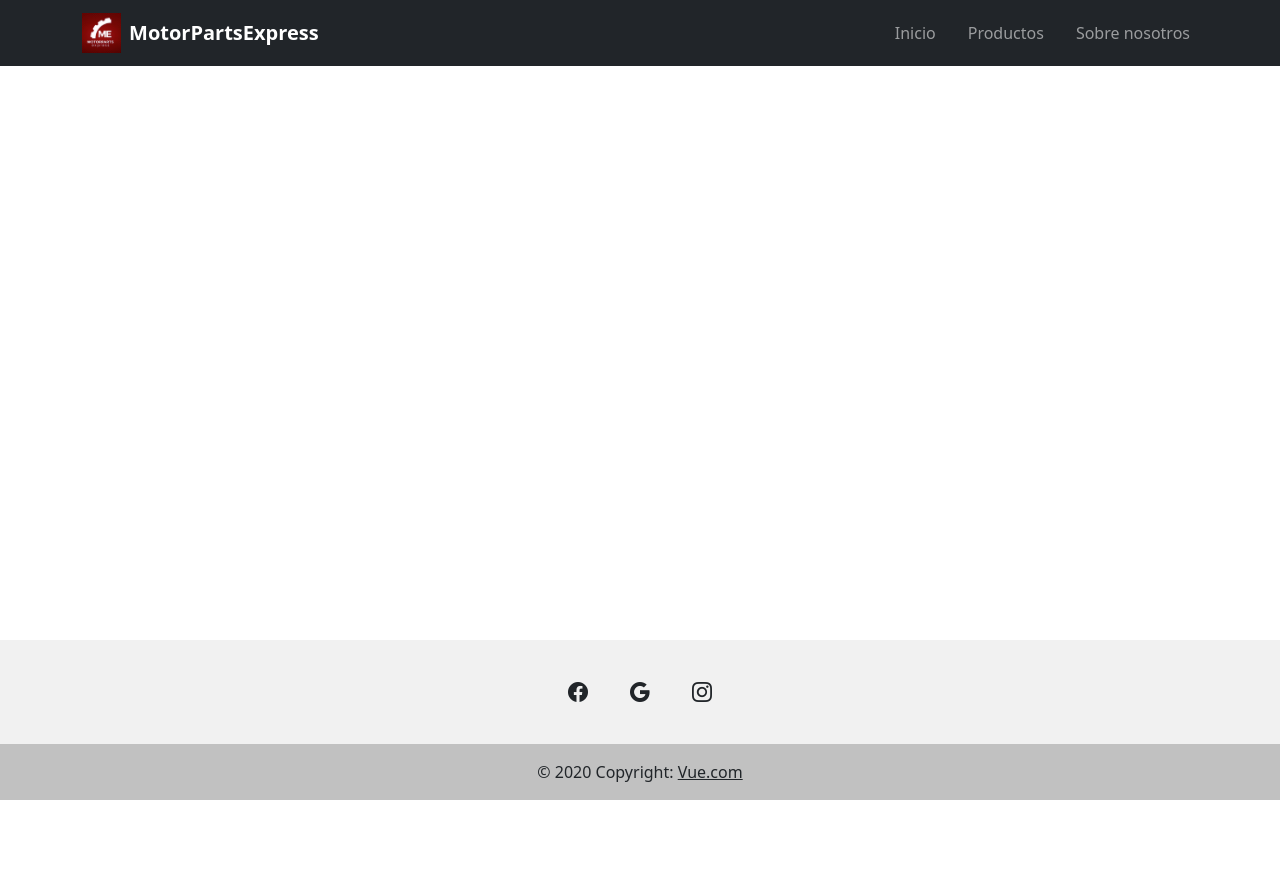
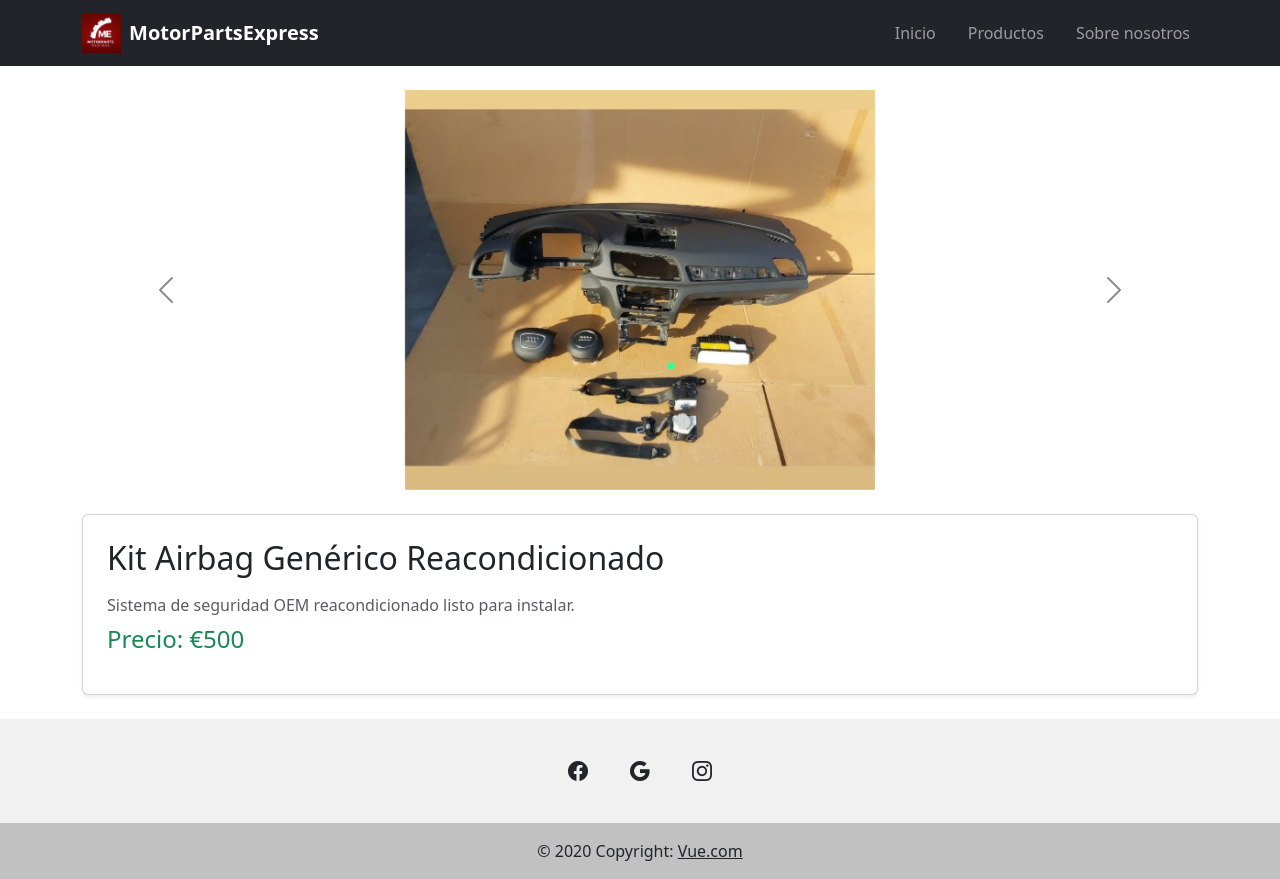
Before and after one commit to Pistachopower/Pagina_Motores_Estatica_Vue, a Vue app in the folder Pagina_Motores_Estatica_Vue/: page /product/airbag/10 in a window 1280 px wide. Before the commit the page ends 800 px from the top, so only its background shows below. Built offline with nearby package versions, Linux system fonts and the light colour scheme.

Commit message:
se implementa detalle del producto pero falta resolver el diseño del detalle y una imagen rota

```diff
--- a/Pagina_Motores_Estatica_Vue/src/data/productos.js
+++ b/Pagina_Motores_Estatica_Vue/src/data/productos.js
@@ -1,18 +1,49 @@
 // Importaciones de imágenes
 import MotorFiat1 from '@/assets/img/Motores/MotorFiat1992000/MotorFiat1.avif'
+import MotorFiat2 from '@/assets/img/Motores/MotorFiat1992000/MotorFiat2.avif'
+import MotorFiat3 from '@/assets/img/Motores/MotorFiat1992000/MotorFiat3.avif'
+
+import MotorFord1 from '@/assets/img/Motores/MotorFord2.2/MotorFord2_1.avif'
 import MotorFord2 from '@/assets/img/Motores/MotorFord2.2/MotorFord2.avif'
+
+import MotorMiyamoto1 from '@/assets/img/Motores/MotorMiyamoto/MotorMiyamoto.avif'
 import MotorMiyamoto2 from '@/assets/img/Motores/MotorMiyamoto/MotorMiyamoto2.avif'
-import MotorNissanTerrano3 from '@/assets/img/Motores/MotorNissanTerrano/MotorNissanTerrano.avif'
-import MotorToyota1KR1_2 from '@/assets/img/Motores/MotorToyota1KR1.0/MotorToyota1KR1.0_4.avif'
-import RenaultK9KA410_1 from '@/assets/img/Motores/RenaultK9KA410/MotorRenault2.avif'
+
+import MotorNissanTerrano1 from '@/assets/img/Motores/MotorNissanTerrano/MotorNissanTerrano.avif'
+import MotorNissanTerrano2 from '@/assets/img/Motores/MotorNissanTerrano/MotorNissanTerrano2.avif'
+import MotorNissanTerrano3 from '@/assets/img/Motores/MotorNissanTerrano/MotorNissanTerrano3.avif'
+
+import MotorToyota1KR1_1 from '@/assets/img/Motores/MotorToyota1KR1.0/MotorToyota1KR1.0_2.avif'
+import MotorToyota1KR1_2 from '@/assets/img/Motores/MotorToyota1KR1.0/MotorToyota1KR1.0_3.avif'
+import MotorToyota1KR1_3 from '@/assets/img/Motores/MotorToyota1KR1.0/MotorToyota1KR1.0_4.avif'
+import MotorToyota1KR1_4 from '@/assets/img/Motores/MotorToyota1KR1.0/MotorToyota1KR1.0.avif'
+import MotorToyota1KR1_5 from '@/assets/img/Motores/MotorToyota1KR1.0/MotorToyota1KR1.5.avif'
+import MotorToyota1KR1_6 from '@/assets/img/Motores/MotorToyota1KR1.0/MotorToyota1KR1.6.avif'
+
+import RenaultK9KA410_1 from '@/assets/img/Motores/RenaultK9KA410/MotorRenault.avif'
+import RenaultK9KA410_2 from '@/assets/img/Motores/RenaultK9KA410/MotorRenault2.avif'
+import RenaultK9KA410_3 from '@/assets/img/Motores/RenaultK9KA410/MotorRenault3.avif'
 
 
 import CajaCambioRenaultJR5 from '@/assets/img/CajasDeCambio/CajaCambioRenaultJR5/CajaCambioRenaultJR5.avif'
+import CajaCambioRenaultJR52 from '@/assets/img/CajasDeCambio/CajaCambioRenaultJR5/CajaCambioRenaultJR5_2.avif'
+
+
 import CajaCambioToyotaCorolla from '@/assets/img/CajasDeCambio/CajaCambioToyotaCorolla/CajaCambioToyotaCorolla1.avif'
+import CajaCambioToyotaCorolla2 from '@/assets/img/CajasDeCambio/CajaCambioToyotaCorolla/CajaCambioToyotaCorolla2.avif'
+
 
 import AudiAirbag from '@/assets/img/KitsAirbag/Audi_Airbag/Audi_Airbag.avif'
-import Audi_Q3 from '@/assets/img/KitsAirbag/Audi_Q3/Audi_Q3.avif'
-import AudiA1_2021 from '@/assets/img/KitsAirbag/AudiA1_2021/AudiA1_2021.avif'
+import AudiAirbag2 from '@/assets/img/KitsAirbag/Audi_Airbag/Audi_Airbag2.avif'
+import AudiAirbag3 from '@/assets/img/KitsAirbag/Audi_Airbag/Audi_Airbag3.avif'
+import AudiAirbag4 from '@/assets/img/KitsAirbag/Audi_Airbag/Audi_Airbag4.avif'
+import AudiAirbag5 from '@/assets/img/KitsAirbag/Audi_Airbag/Audi_Airbag5.avif'
+
+
+import Audi_Q3 from '@/assets/img/KitsAirbag/Audi_Q3/Audi_Q3_1.avif'
+
+import AudiA1_2021 from '@/assets/img/KitsAirbag/AudiA1_2021/AudiA1_2021_1.avif'
+
 import BMW_Airbag from '@/assets/img/KitsAirbag/BMW_Airbag/BMW_Airbag.avif'
 
 
@@ -29,7 +60,12 @@ export const Motores = [
     sistemaInyeccion: "Common Rail",
     precio: 1200,
     stock: 3,
-    imagen: RenaultK9KA410_1
+    imagenes: [
+          RenaultK9KA410_1,
+          RenaultK9KA410_2,
+          RenaultK9KA410_3
+    ]
+
   },
   {
     id: 2,
@@ -42,7 +78,12 @@ export const Motores = [
     sistemaInyeccion: "Common Rail Multijet",
     precio: 1350,
     stock: 2,
-    imagen: MotorFiat1
+    imagenes: [
+        MotorFiat1,
+        MotorFiat2,
+        MotorFiat3
+    ]
+
   },
   {
     id: 3,
@@ -55,7 +96,10 @@ export const Motores = [
     sistemaInyeccion: "Common Rail",
     precio: 1300,
     stock: 4,
-    imagen: MotorFord2
+    imagenes: [
+      MotorFord1,
+      MotorFord2,
+    ]
   },
   {
     id: 4,
@@ -68,7 +112,11 @@ export const Motores = [
     sistemaInyeccion: "Convencional",
     precio: 1500,
     stock: 1,
-    imagen: MotorMiyamoto2
+    imagenes: [
+      MotorMiyamoto1,
+      MotorMiyamoto2
+    ]
+
   },
   {
     id: 5,
@@ -81,7 +129,14 @@ export const Motores = [
     sistemaInyeccion: "Multipunto",
     precio: 1000,
     stock: 2,
-    imagen: MotorToyota1KR1_2
+    imagenes: [
+      MotorToyota1KR1_1,
+      MotorToyota1KR1_2,
+      MotorToyota1KR1_3,
+      MotorToyota1KR1_4,
+      MotorToyota1KR1_5,
+      MotorToyota1KR1_6
+    ]
   },
   {
     id: 6,
@@ -94,14 +149,18 @@ export const Motores = [
     sistemaInyeccion: "Inyección directa",
     precio: 1400,
     stock: 2,
-    imagen: MotorNissanTerrano3
+    imagenes: [
+      MotorNissanTerrano1,
+      MotorNissanTerrano2,
+      MotorNissanTerrano3
+    ]
   }
 ];
 
 
 export const CajasCambio = [
   {
-    id: 1,
+    id: 7,
     cajaCambios: "Toyota (6 velocidades)",
     descripcion: "Caja revisada y lista para instalar.",
     referencia: "6MT-TY-01",
@@ -116,10 +175,16 @@ export const CajasCambio = [
     fechaFabricacion: "2019-04-20",
     precio: 850,
     stock: 1,
-    imagen: CajaCambioToyotaCorolla
+    imagenes:
+    [
+      CajaCambioToyotaCorolla,
+      CajaCambioToyotaCorolla2
+
+    ]
+
   },
   {
-    id: 2,
+    id: 8,
     cajaCambios: "JR5 391",
     descripcion: "Caja manual para Renault/Dacia.",
     referencia: "JR5391",
@@ -134,42 +199,51 @@ export const CajasCambio = [
     fechaFabricacion: "2020-08-12",
     precio: 780,
     stock: 2,
-    imagen: CajaCambioRenaultJR5
+    imagenes: [
+      CajaCambioRenaultJR5,
+      CajaCambioRenaultJR52
+    ]
   }
 ];
 
 
 export const Airbags = [
   {
-    id: 1,
+    id: 9,
     airbag: "Airbag Audi A1 2021",
     descripcion: "Incluye cinturones pretensados, reacondicionado con garantía.",
     modelo: "Audi A1 (2021)",
     precio: 650,
-    imagen: AudiA1_2021
+    imagen: [AudiA1_2021]
   },
   {
-    id: 2,
+    id: 10,
     airbag: "Kit Airbag Genérico Reacondicionado",
     descripcion: "Sistema de seguridad OEM reacondicionado listo para instalar.",
     modelo: "Multimarca",
     precio: 500,
-    imagen: Audi_Q3
+    imagenes: [Audi_Q3]
   },
   {
-    id: 3,
+    id: 11,
     airbag: "Kit Airbag Audi",
     descripcion: "Airbags + cinturones, reacondicionados con garantía.",
     modelo: "Audi A3/A4",
     precio: 700,
-    imagen: AudiAirbag
+    imagenes: [
+      AudiAirbag,
+      AudiAirbag2,
+      AudiAirbag3,
+      AudiAirbag4,
+      AudiAirbag5
+    ]
   },
   {
-    id: 4,
+    id: 12,
     airbag: "Kit Airbag BMW",
     descripcion: "Airbags + cinturones, reacondicionados.",
     modelo: "BMW Serie 1/3",
     precio: 750,
-    imagen: BMW_Airbag
+    imagenes: [BMW_Airbag]
   }
 ];
--- a/Pagina_Motores_Estatica_Vue/src/router/index.js
+++ b/Pagina_Motores_Estatica_Vue/src/router/index.js
@@ -2,6 +2,8 @@ import { createRouter, createWebHistory } from 'vue-router'
 import HomeView from '../views/HomeView.vue'
 import Productos from '../views/Productos.vue'
 import AboutView from '../views/AboutView.vue'
+import DetalleProductoView from '@/views/DetalleProductoView.vue';
+
 
 const router = createRouter({
   history: createWebHistory(import.meta.env.BASE_URL),
@@ -22,6 +24,12 @@ const router = createRouter({
       component: AboutView,
     },
 
+  {
+    path: '/product/:tipo/:id',
+    name: 'DetalleProductoView',
+    component: DetalleProductoView,
+  },
+
   ],
 })
 
--- /dev/null
+++ b/Pagina_Motores_Estatica_Vue/src/views/DetalleProductoView.vue
@@ -0,0 +1,86 @@
+<script setup>
+import { useRoute } from 'vue-router'
+import { Motores, CajasCambio, Airbags } from '@/data/productos.js'
+
+const route = useRoute()
+const tipo = route.params.tipo
+const id = parseInt(route.params.id)
+
+let producto = null
+if (tipo === 'motor') {
+  producto = Motores.find(p => p.id === id)
+} else if (tipo === 'caja') {
+  producto = CajasCambio.find(p => p.id === id)
+} else if (tipo === 'airbag') {
+  producto = Airbags.find(p => p.id === id)
+}
+</script>
+
+<template>
+  <div class="container py-4" v-if="producto">
+    <!-- Carrusel de imágenes Bootstrap -->
+    <div
+      v-if="producto.imagenes && producto.imagenes.length > 0"
+      id="carouselProducto"
+      class="carousel slide mb-4"
+      data-bs-ride="carousel"
+    >
+      <div class="carousel-inner">
+        <div
+          v-for="(img, idx) in producto.imagenes"
+          :key="idx"
+          :class="['carousel-item', { active: idx === 0 }]"
+        >
+          <img :src="img" class="d-block w-100" style="max-height: 400px; object-fit: contain;" />
+        </div>
+      </div>
+      <button
+        class="carousel-control-prev"
+        type="button"
+        data-bs-target="#carouselProducto"
+        data-bs-slide="prev"
+      >
+        <span class="carousel-control-prev-icon" aria-hidden="true"></span>
+        <span class="visually-hidden">Anterior</span>
+      </button>
+      <button
+        class="carousel-control-next"
+        type="button"
+        data-bs-target="#carouselProducto"
+        data-bs-slide="next"
+      >
+        <span class="carousel-control-next-icon" aria-hidden="true"></span>
+        <span class="visually-hidden">Siguiente</span>
+      </button>
+    </div>
+
+    <!-- Detalle del producto -->
+    <div class="card p-4 shadow-sm">
+      <h2 class="mb-3">
+        {{ producto.motor || producto.cajaCambios || producto.airbag }}
+      </h2>
+      <p class="mb-2 text-muted">{{ producto.descripcion }}</p>
+      <h4 class="mb-3 text-success">
+        Precio: {{ producto.precio ? '€' + producto.precio : 'Consultar' }}
+      </h4>
+      <ul class="list-unstyled mb-0">
+        <li v-if="producto.cilindrada"><strong>Cilindrada:</strong> {{ producto.cilindrada }}</li>
+        <li v-if="producto.tipoCombustible"><strong>Combustible:</strong> {{ producto.tipoCombustible }}</li>
+        <li v-if="producto.potenciaEstimada"><strong>Potencia:</strong> {{ producto.potenciaEstimada }}</li>
+        <li v-if="producto.stock !== undefined"><strong>Stock:</strong> {{ producto.stock }}</li>
+      </ul>
+    </div>
+  </div>
+  <div v-else>
+    <div class="container py-4">
+      <div class="alert alert-danger">Producto no encontrado.</div>
+    </div>
+  </div>
+</template>
+
+<style scoped>
+.carousel-control-prev-icon,
+.carousel-control-next-icon {
+  filter: brightness(0) saturate(100%) invert(20%) sepia(0%) saturate(0%) hue-rotate(0deg) brightness(0.5);
+}
+</style>
--- a/Pagina_Motores_Estatica_Vue/src/views/HomeView.vue
+++ b/Pagina_Motores_Estatica_Vue/src/views/HomeView.vue
@@ -3,6 +3,7 @@ import Carousel from '@/components/Carousel.vue'
 import ProductosMasVendidos from '@/components/ProductosMasVendidos.vue'
 import Catalogo from '@/components/Catalogo.vue'
 import Contacto from '@/components/Contacto.vue';
+
 
 
 </script>
@@ -24,6 +25,7 @@ import Contacto from '@/components/Contacto.vue';
     <section class="home-section home-contact">
       <!-- Aquí irá el componente Formulario de contacto -->
       <Contacto></Contacto>
+
     </section>
   </main>
 </template>
--- a/Pagina_Motores_Estatica_Vue/src/views/Productos.vue
+++ b/Pagina_Motores_Estatica_Vue/src/views/Productos.vue
@@ -9,9 +9,9 @@ const todosLosProductos = [
   ...Motores.map(p => ({ ...p, tipo: 'motor' })),
   ...CajasCambio.map(p => ({ ...p, tipo: 'caja' })),
   ...Airbags.map(p => ({ ...p, tipo: 'airbag' })),
-]
+];
 
-console.log(todosLosProductos)
+//console.log(todosLosProductos)
 
 //devuelve solo los que coinciden con la búsqueda
 const productosFiltrados = computed(() => {
@@ -53,12 +53,18 @@ const productosFiltrados = computed(() => {
           :key="producto.tipo + '-' + producto.id"
         >
           <div class="card h-100 shadow-sm">
-            <img
-              :src="producto.imagen"
-              class="card-img-top"
-              :alt="producto.motor || producto.cajaCambios || producto.airbag"
-              style="object-fit: cover; height: 200px;"
-            />
+
+            <!--Enlace-->
+        <router-link :to="`/product/${producto.tipo}/${producto.id}`">
+          <img
+            :src="producto.imagenes ? producto.imagenes[0] : ''"
+            class="card-img-top"
+            :alt="producto.motor || producto.cajaCambios || producto.airbag"
+            style="object-fit: cover; height: 200px;"
+          />
+        </router-link>
+
+
             <div class="card-body d-flex flex-column justify-content-center align-items-center text-center">
               <h5 class="card-title">
                 {{ producto.motor || producto.cajaCambios || producto.airbag }}
```
Also changed, not shown: Pagina_Motores_Estatica_Vue/src/assets/img/KitsAirbag/AudiA1_2021/AudiA1_2021_1.avif (renamed from Pagina_Motores_Estatica_Vue/src/assets/img/KitsAirbag/AudiA1_2021/AudiA1_2021.avif), Pagina_Motores_Estatica_Vue/src/assets/img/KitsAirbag/Audi_Q3/Audi_Q3_1.avif (renamed from Pagina_Motores_Estatica_Vue/src/assets/img/KitsAirbag/Audi_Q3/Audi_Q3.avif).
